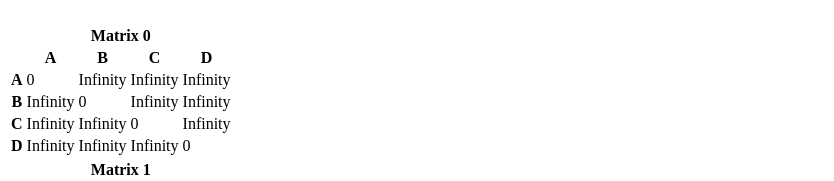
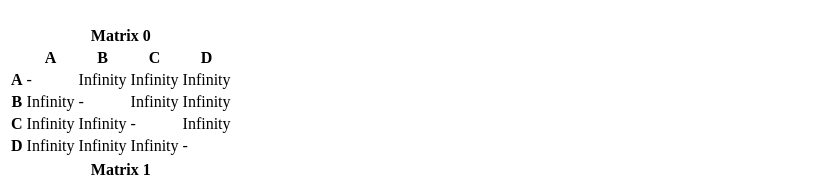
Before and after one commit to buehler/mse-ftp-optimiz-algorithm-solver, a Next.js app: page /floyd-warshall in a window 1280 px wide. Both pictures are taken after a click on the button "calculate result.". Shown: the part 619-800 px from the top of the page, without its empty margins (0-834 px from the left). Built offline with nearby package versions, Linux system fonts and the light colour scheme.

Commit message:
add undirected graph

```diff
--- a/pages/floyd-warshall.tsx
+++ b/pages/floyd-warshall.tsx
@@ -339,7 +339,7 @@ export default function SpanningTreeSolver() {
                         <th>{getCharacter(rowIndex)}</th>
                         {row.map((value, colIndex) => (
                           <td className="p-2 min-w-min" key={`result_body_col_${colIndex}`}>
-                            {value}
+                            {rowIndex === colIndex ? '-' : directedGraph || colIndex > rowIndex ? value : '-'}
                           </td>
                         ))}
                       </tr>
```
